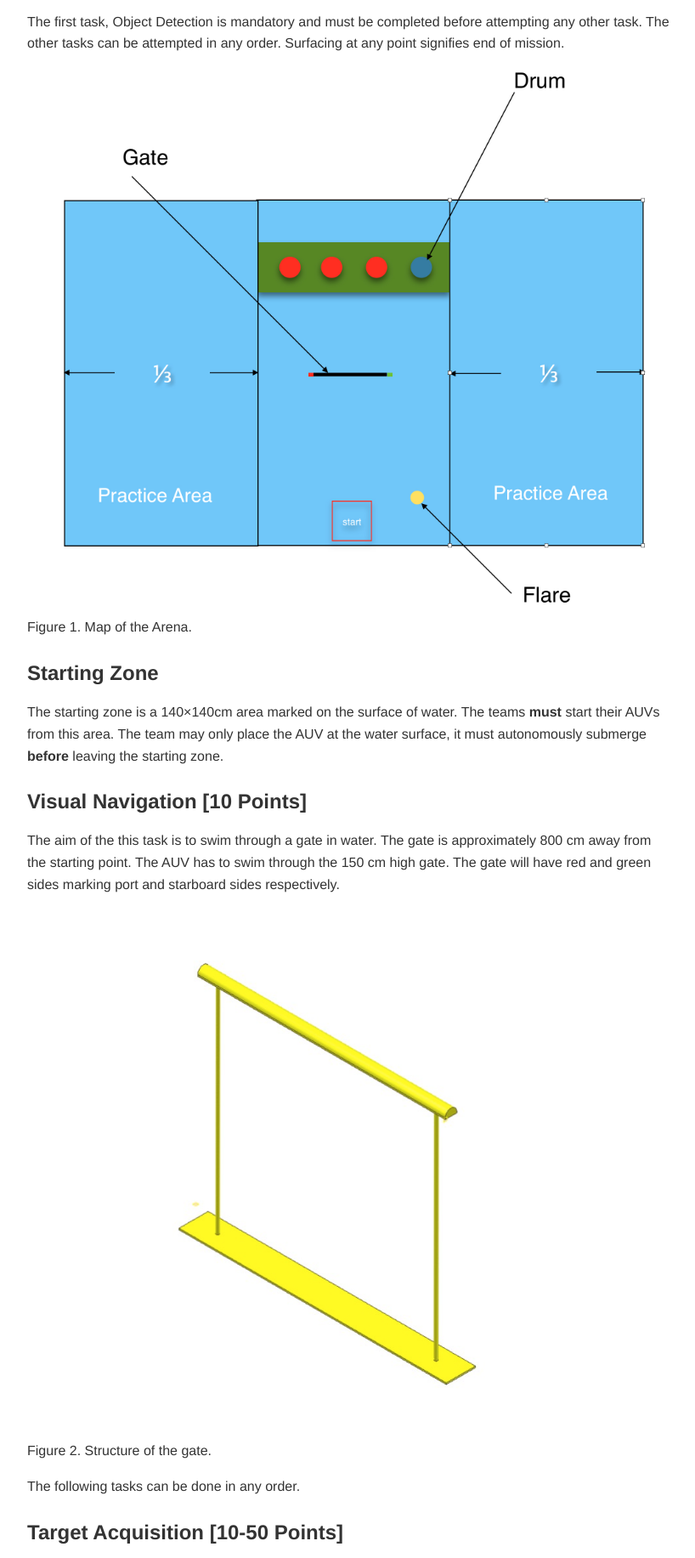
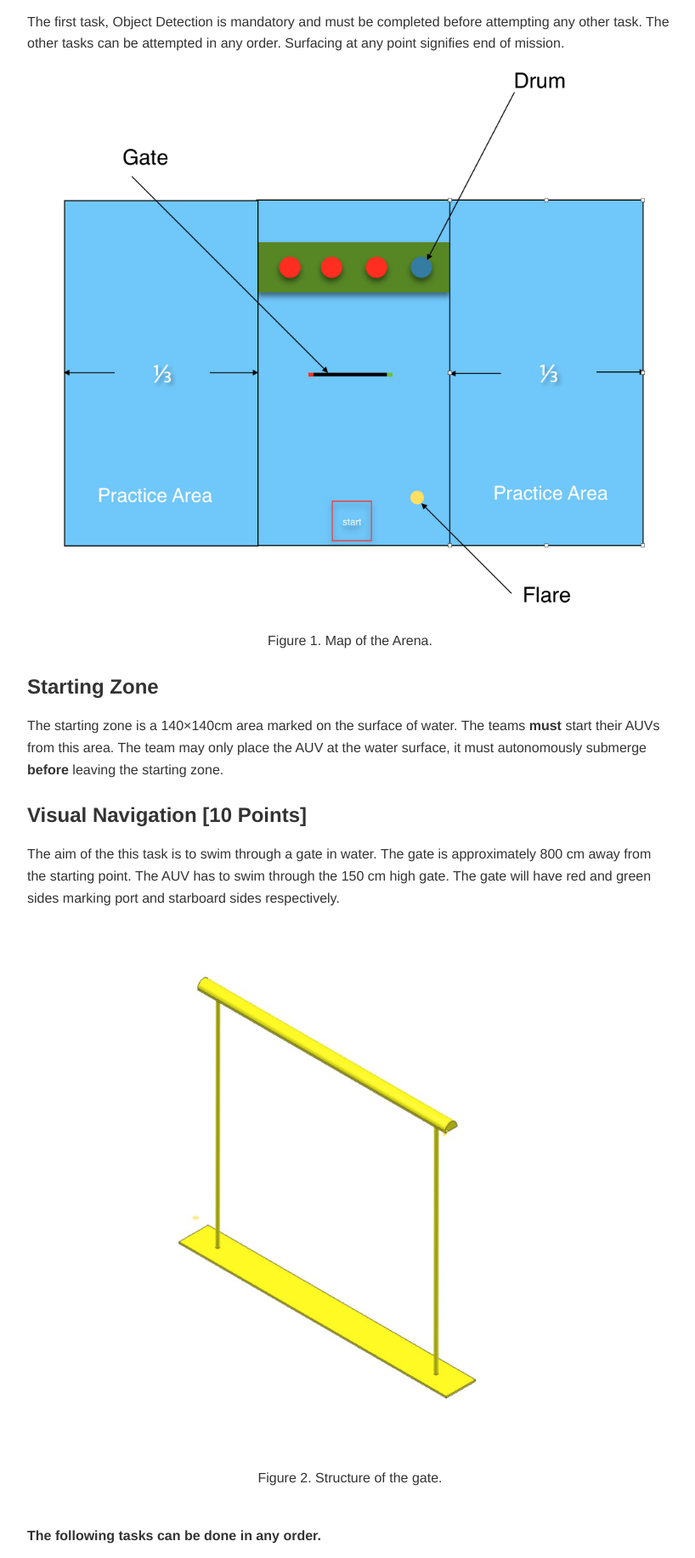
Before and after one commit to sauvc/rulebook, a plain HTML site: page index.html in a window 1280 px wide. Shown: the part 946-2779 px from the top of the page at 85% size, without its empty margins (243-1061 px from the left). Drawn offline with Linux system fonts and the light colour scheme.

Commit message:
updated styles

```diff
--- a/index.html
+++ b/index.html
@@ -30,15 +30,18 @@
 <li>Target Reacquisition</li>
 </ul>
 <p>The first task, Object Detection is mandatory and must be completed before attempting any other task. The other tasks can be attempted in any order. Surfacing at any point signifies end of mission.</p>
-<p><img src="img/arena.jpg" alt="arena">
-Figure 1. Map of the Arena.</p>
+<p class="img-container"><img src="img/arena.jpg" alt="arena"></p>
+<div style="text-align:center"> Figure 1. Map of the Arena. </div>
+
 <h3 id="starting-zone"><a class="header-link" href="#starting-zone"></a>Starting Zone</h3>
 <p>The starting zone is a 140×140cm area marked on the surface of water. The teams <strong>must</strong> start their AUVs from this area. The team may only place the AUV at the water surface, it must autonomously submerge <strong>before</strong> leaving the starting zone.</p>
 <h3 id="visual-navigation-10-points-"><a class="header-link" href="#visual-navigation-10-points-"></a>Visual Navigation [10 Points]</h3>
 <p>The aim of the this task is to swim through a gate in water. The gate is approximately 800 cm away from the starting point. The AUV has to swim through the 150 cm high gate. The gate will have red and green sides marking port and starboard sides respectively.</p>
-<p><img src="img/gate.jpg" alt="flare">
-Figure 2. Structure of the gate.</p>
-<p>The following tasks can be done in any order.</p>
+<p class="img-container"><img src="img/gate.jpg" alt="flare"></p>
+<div style="text-align:center"> Figure 2. Structure of the gate. </div>
+
+<p><br></p>
+<p><strong> The following tasks can be done in any order. </strong></p>
 <h3 id="target-acquisition-10-50-points-"><a class="header-link" href="#target-acquisition-10-50-points-"></a>Target Acquisition [10-50 Points]</h3>
 <p>The aim of the task is to detect and acquire a target among a series of drums at the bottom of the pool, in the target zone.</p>
 <p>A target zone is defined by a green colored mat laid out on the floor of the pool. The mat is 8m x 2m in size. Figure 1. shows the location of the mat with respect to the drums.</p>
@@ -80,8 +83,9 @@ In the event of multiple balls being dropped, only the first ball is taken to co
 <ul class="list">
 <li>Flare Pinger: RJE International Pinger Model No. ULB-362/37.5 kHz</li>
 </ul>
-<p><img src="img/flare.jpg" alt="flare">
-Figure 3. Structure of the flare.</p>
+<p class="img-container"><img src="img/flare.jpg" alt="flare"></p>
+<div style="text-align:center"> Figure 3. Structure of the flare. </div>
+
 <h3 id="surfacing"><a class="header-link" href="#surfacing"></a>Surfacing</h3>
 <p>Breaching the surface any point during the mission causes the current attempt to come to an end. The team may wish to try again if they still have time left.</p>
 <h3 id="timing-bonus"><a class="header-link" href="#timing-bonus"></a>Timing Bonus</h3>
```
Also changed, not shown: rulebook.md (+6 -4 lines).
